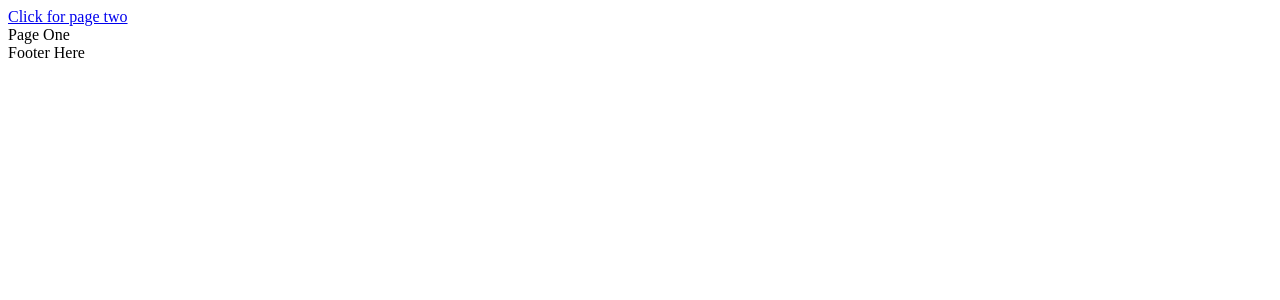
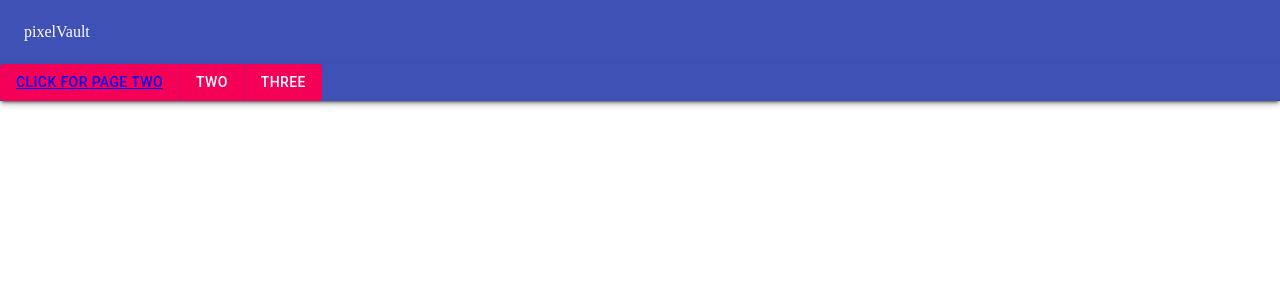
Before and after one commit to Chris-McVey/pixelVault, a React (Create React App) app in the folder client/: page / in a window 1280 px wide. Shown: the top 300 px of the page. Built offline with nearby package versions, Linux system fonts and the light colour scheme; the HTML template or start-up script is replaced by a standard one.

Commit message:
material test run

```diff
--- a/client/src/Header.jsx
+++ b/client/src/Header.jsx
@@ -1,11 +1,27 @@
 import React from 'react';
 import { Link } from 'react-router-dom';
+import { AppBar, Toolbar, Button, ButtonGroup } from '@material-ui/core';
 
 const Header = () => {
+  const displayDesktop = () => <Toolbar>pixelVault</Toolbar>;
+
   return (
-    <div id="headerContainer">
-      <Link to="/pagetwo">Click for page two</Link>
-    </div>
+    <header>
+      <AppBar>
+        {displayDesktop()}
+        <ButtonGroup
+          variant="contained"
+          color="secondary"
+          aria-label="outlined primary button group"
+        >
+          <Button>
+            <Link to="/pagetwo">Click for page two</Link>
+          </Button>
+          <Button>Two</Button>
+          <Button>Three</Button>
+        </ButtonGroup>
+      </AppBar>
+    </header>
   );
 };
 
--- a/package.json
+++ b/package.json
@@ -21,6 +21,7 @@
     "@babel/core": "^7.14.2",
     "@babel/preset-env": "^7.14.2",
     "@babel/preset-react": "^7.13.13",
+    "@material-ui/core": "^4.11.4",
     "babel-loader": "^8.2.2",
     "express": "^4.17.1",
     "nodemon": "^2.0.7",
```
Also changed, not shown: public/index.html (+8 -2 lines), 1 other file (tests, documents, lock files or other folders).
